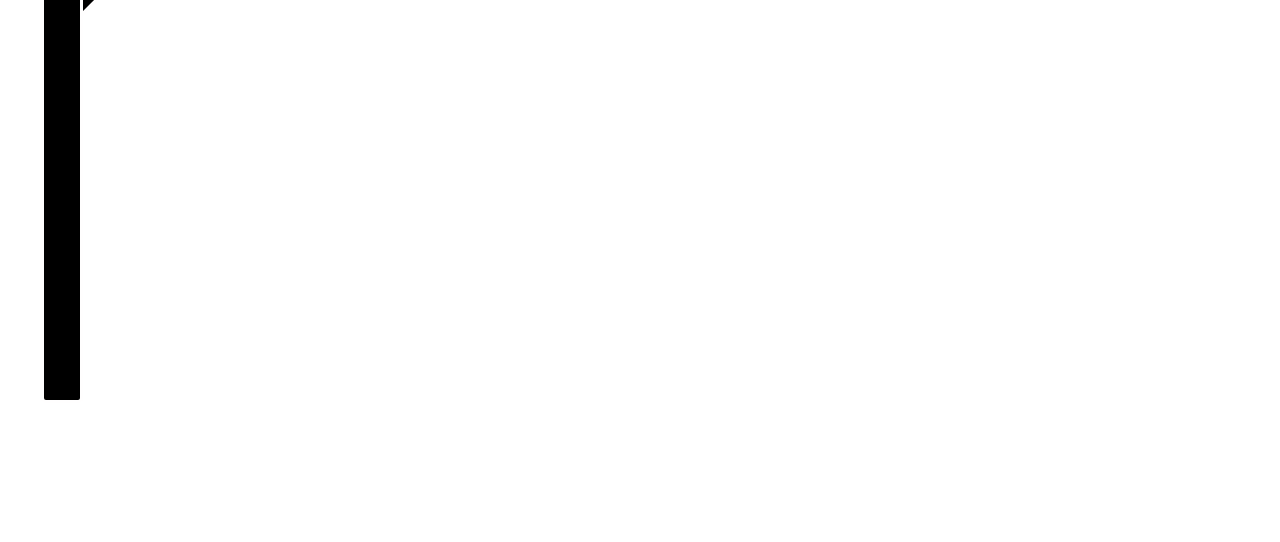
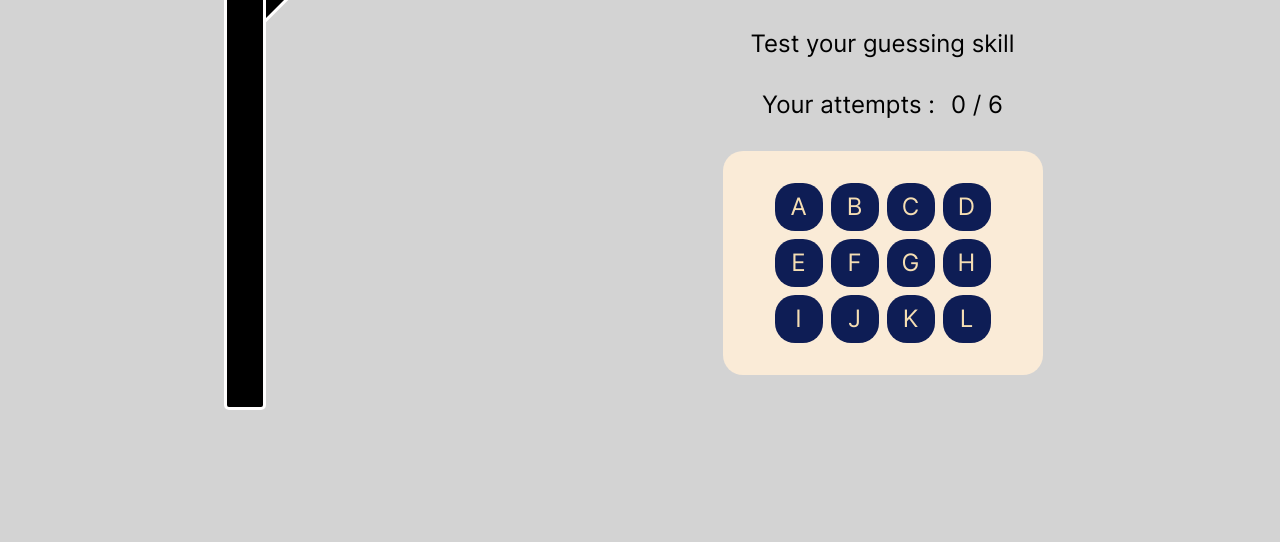
Before and after one commit to cheidru/cheidru-JSFE2023Q4, a plain HTML site: page hangman/index.html in a window 1280 px wide. Shown: the part 258-800 px from the top of the page. Drawn offline with Linux system fonts and the light colour scheme.

Commit message:
feat: compose general playfield outlook

```diff
--- a/hangman/index.html
+++ b/hangman/index.html
@@ -4,24 +4,48 @@
     <meta charset="UTF-8">
     <meta http-equiv="X-UA-Compatible" content="IE=edge">
     <meta name="viewport" content="width=device-width, initial-scale=1.0">
-    <title>Document</title>
+    <link rel="stylesheet" href="style.css">
+    <title>Hangman Game</title>
 </head>
 <body>
-    <main id="pazzle-wrapper">
-        <div id="gallows-wrapper">
-            <h1>Hangman Game</h1>
-            <img src="./assets/gallows.svg" id="gallows-img" alt="gallows picture">
+    <div id="power-layer" class="hidden-modal"></div>
+    <div id="modal" class="hidden-modal">
+        <p id="modal-congrat"></p>
+        <p id="modal-word"></p>
+        <button>Try again?</button>
+    </div>
+
+    <main>
+        <h1>Hangman Game</h1>
+        <div id="pazzle-wrapper">
+            <div id="gallows-wrapper">
+                <img src="./assets/pic/gallows.svg" id="gallows-img" alt="gallows picture">
+            </div>
+
+            <div id="quiz-wrapper">
+                <div id="quiz-word">_ _ _ _ _ _</div>
+                <div id="quiz-question">Test your guessing skill</div>
+                <div id="quiz-counter-wrapper">
+                    <div id="quiz-counter-text">Your attempts :</div>
+                    <div id="quiz-counter">0 / 6</div>
+                </div>
+                <div id="keyboard">
+                    <div>A</div>
+                    <div>B</div>
+                    <div>C</div>
+                    <div>D</div>
+                    <div>E</div>
+                    <div>F</div>
+                    <div>G</div>
+                    <div>H</div>
+                    <div>I</div>
+                    <div>J</div>
+                    <div>K</div>
+                    <div>L</div>
+                </div>
+            </div>
         </div>
 
-        <div id="quiz-wrapper">
-            <div id="word"></div>
-            <div id="question"></div>
-            <div id="counter-wrapper">
-                <div id="counter-text"></div>
-                <div id="counter"></div>
-            </div>
-            <div id="keyboard"></div>
-        </div>
     </main>
 </body>
 </html>
--- a/hangman/style.css
+++ b/hangman/style.css
@@ -0,0 +1,142 @@
+@font-face {
+    font-family: 'Inter';
+    src: url('./assets/fonts/Inter-Regular.ttf');
+    font-weight: 400;
+    font-style: normal;
+}
+
+* {
+    margin: 0;
+    padding: 0;
+    box-sizing: border-box;
+  }
+
+
+body {
+    display: flex;
+    align-items: center;
+    justify-content: center;
+    padding: 1rem 2rem;
+    font-family: Inter;
+    background-color: lightgrey;
+    user-select: none;
+}
+
+#power-layer {
+    position: fixed;
+    top: 0;
+    left: 0;
+    width: 100%;
+    height: 100%;
+    background-color:rgba(64, 63, 61, 0.80);
+    z-index: 2;
+}
+
+.hidden-modal {
+    display: none;
+}
+
+#modal {
+    box-sizing: border-box;
+    position: fixed;
+    top: 50%;
+    left: 50vw;
+    width: 800px;
+    height: auto;
+    /* display: flex; */
+    flex-direction: row;
+    gap: 20px;
+    padding: 16px;
+    justify-content: center;
+    align-items: flex-start;
+    font-family: Inter;
+    font-style: normal;
+    color: var(--text-dark);
+    border-radius: 40px;
+    background: var(--background-body);
+    z-index: 3;
+    transform: translate(-50%, -50%);
+}
+
+main {
+    display: flex;
+    flex-direction: column;
+    align-items: center;
+    justify-content: center;
+    gap: 2rem;
+}
+
+#pazzle-wrapper {
+    display: flex;
+    flex-direction: row;
+    align-items: center;
+    justify-content: center;
+    gap: 2rem;
+}
+
+#quiz-wrapper {
+    display: flex;
+    flex-direction: column;
+    align-items: center;
+    justify-content: center;
+    gap: 2rem;
+
+}
+
+#quiz-word {
+    display: flex;
+    width: auto;
+    height: 3rem;
+    padding: 4rem;
+    font-size: 3rem;
+    letter-spacing: 0.5rem;
+    line-height: 2rem;
+    background-color: cadetblue;
+    color: lightcyan;
+    border-radius: 20px;
+}
+
+#quiz-question {
+    font-size: 1.5rem;
+}
+
+#quiz-counter-wrapper {
+    display: flex;
+    flex-direction: row;
+    align-items: center;
+    justify-content: center;
+    gap: 1rem;
+    font-size: 1.5rem;
+}
+
+#keyboard {
+    display: flex;
+    flex-direction: row;
+    align-items: center;
+    justify-content: center;
+    gap: 0.5rem;
+    flex-wrap: wrap;
+    width: 20rem;
+    padding: 2rem;
+    background-color: antiquewhite;
+    border-radius: 20px;
+}
+
+#keyboard div {
+    display: flex;
+    align-items: center;
+    justify-content: center;
+    width: 3rem;
+    height: 3rem;
+    padding: 10px;
+    font-size: 1.5rem;
+    color: wheat;
+    background-color: rgb(14, 29, 85);
+    border-radius: 20px;
+    cursor: pointer;
+    transition: 0.3s;
+}
+
+#keyboard div:hover {
+    transform: scale(110%);
+}
```
Also changed, not shown: hangman/assets/body.svg (deleted), hangman/assets/fonts/Inter-Regular.ttf (added), hangman/assets/gallows.svg (deleted), hangman/assets/hand-one.svg (deleted), hangman/assets/hand-two.svg (deleted), hangman/assets/head.svg (deleted), hangman/assets/leg-one.svg (deleted), hangman/assets/leg-two.svg (deleted), hangman/assets/pic/body.svg (added), hangman/assets/pic/gallows.svg (added), hangman/assets/pic/gingerbread-man-2.jpg (added), hangman/assets/pic/gingerbread-man.jpg (added), hangman/assets/pic/hand-one.svg (added), hangman/assets/pic/hand-two.svg (added), 3 more files.
